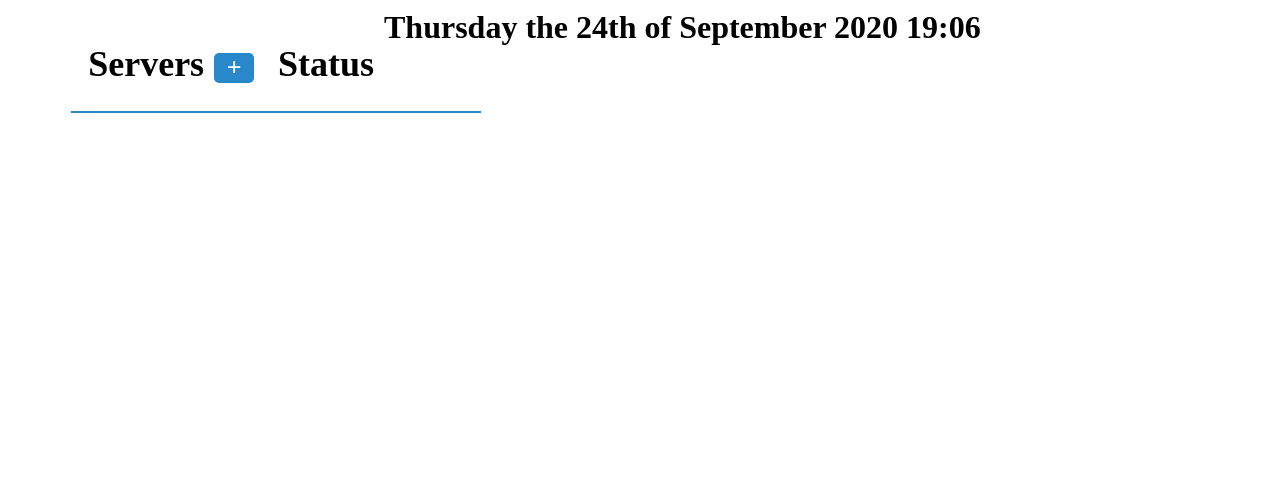
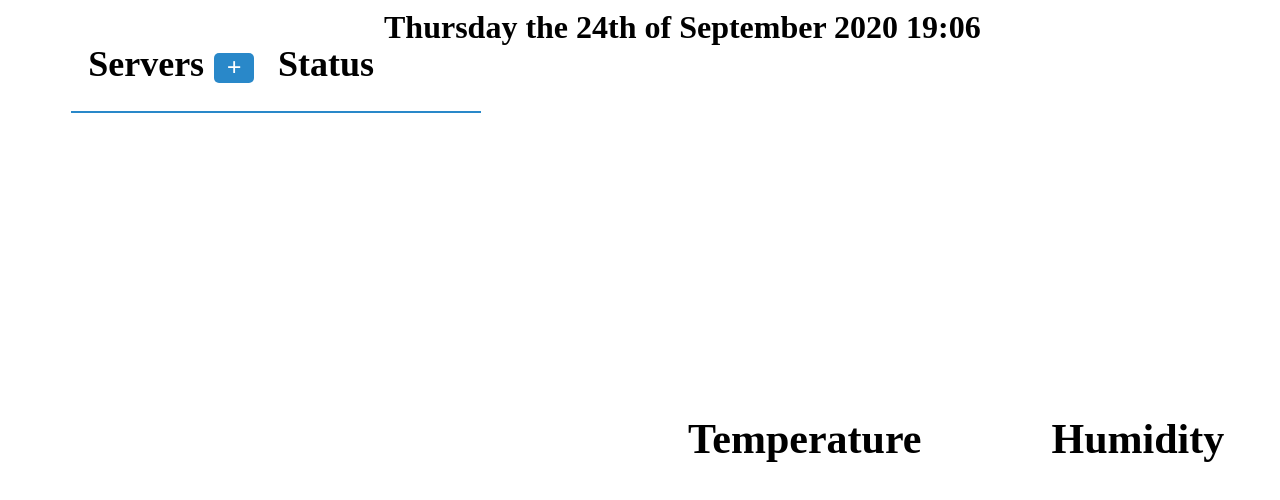
Before and after one commit to Daniel-Wh/serverStatus, a website: page templates/index.html in a window 1280 px wide. Shown: the part 192-692 px from the top of the page. Drawn offline with Linux system fonts and the light colour scheme; files that its build step writes are made by us from their sources; no server answers; files whose address does not match are found by name.

Commit message:
added server temp to screen

```diff
--- a/static/script.js
+++ b/static/script.js
@@ -220,7 +220,7 @@ async function getUpdate() {
     .then((data) => {
       port_stats = data.ports;
       state.textLogs = data.text_logs
-      state.temp = temp
+      state.temp = data.temp
       updateStatusList(data.statuses);
       updateTextLogs()
       updateTemp()
@@ -228,9 +228,28 @@ async function getUpdate() {
 }
 
 const updateTemp = () => {
-  temperature.innerText = state.temp.temp
-  humidity.innerText = state.temp.hum
-}
+  temperature.innerText = state.temp.temp + `° F`
+  humidity.innerText = state.temp.hum + `%`
+  console.log(parseFloat(state.temp.temp))
+  if(parseFloat(state.temp.temp) > 80.0){
+    temperature.classList.remove("good-temp")
+    temperature.classList.add("bad-temp")
+  }
+  else {
+    console.log("good temp class added")
+    temperature.classList.remove("bad-temp")
+    temperature.classList.add("good-temp")
+  }
+  if(parseFloat(state.temp.hum) > 60){
+    humidity.classList.add('bad-temp')
+    humidity.classList.remove('good-temp')
+  }
+  else{
+    humidity.classList.add('good-temp')
+    humidity.classList.remove('bad-temp')
+  }
+  }
+
 
 const updateStatusList = (serverStatus) => {
   statusList.innerHTML = "";
--- a/static/style.css
+++ b/static/style.css
@@ -428,3 +428,46 @@ body {
   text-align: center;
   background-color: rgba(255, 1, 1, 0.562);
 }
+.tempSection {
+  width: auto;
+  float: right;
+  position: absolute;
+  right: 2%;
+  bottom: 5%;
+}
+
+.temp-box {
+  width: auto;
+  height: auto;
+  float: left;
+  margin-right: 100px;
+  display: flex;
+  align-content: center;
+  justify-content: center;
+  flex-direction: column;
+  border-radius: 5px;
+  vertical-align: middle;
+}
+.good-temp {
+  color: rgba(13, 224, 13, 0.945);
+}
+.bad-temp {
+  background-color: rgba(255, 1, 1, 0.801);
+}
+.temp-box h2, .humidity-box h2{
+  width: auto;
+  font-size: 42px;
+  text-align: center;
+}
+
+.humidity-box{
+  height: auto;
+  width: 233px;
+  float: right;
+  display: flex;
+  align-content: center;
+  justify-content: center;
+  flex-direction: column;
+  border-radius: 5px;
+  vertical-align: middle;
+}
--- a/templates/index.html
+++ b/templates/index.html
@@ -74,9 +74,8 @@
       </div>
     </section>
     <section class="tempSection" id="tempSection">
-      <div class="temp-box"><h2 id="temperature"></h2></div>
-      <div class="humidity-box"><h2 id="humidity"></h2></div>
-
+      <div class="temp-box"><h2>Temperature</h2><h2 id="temperature"></h2></div>
+      <div class="humidity-box"><h2>Humidity</h2><h2 id="humidity"></h2></div>
     </section>
     <script src="static/script.js"></script>
   </body>
```
